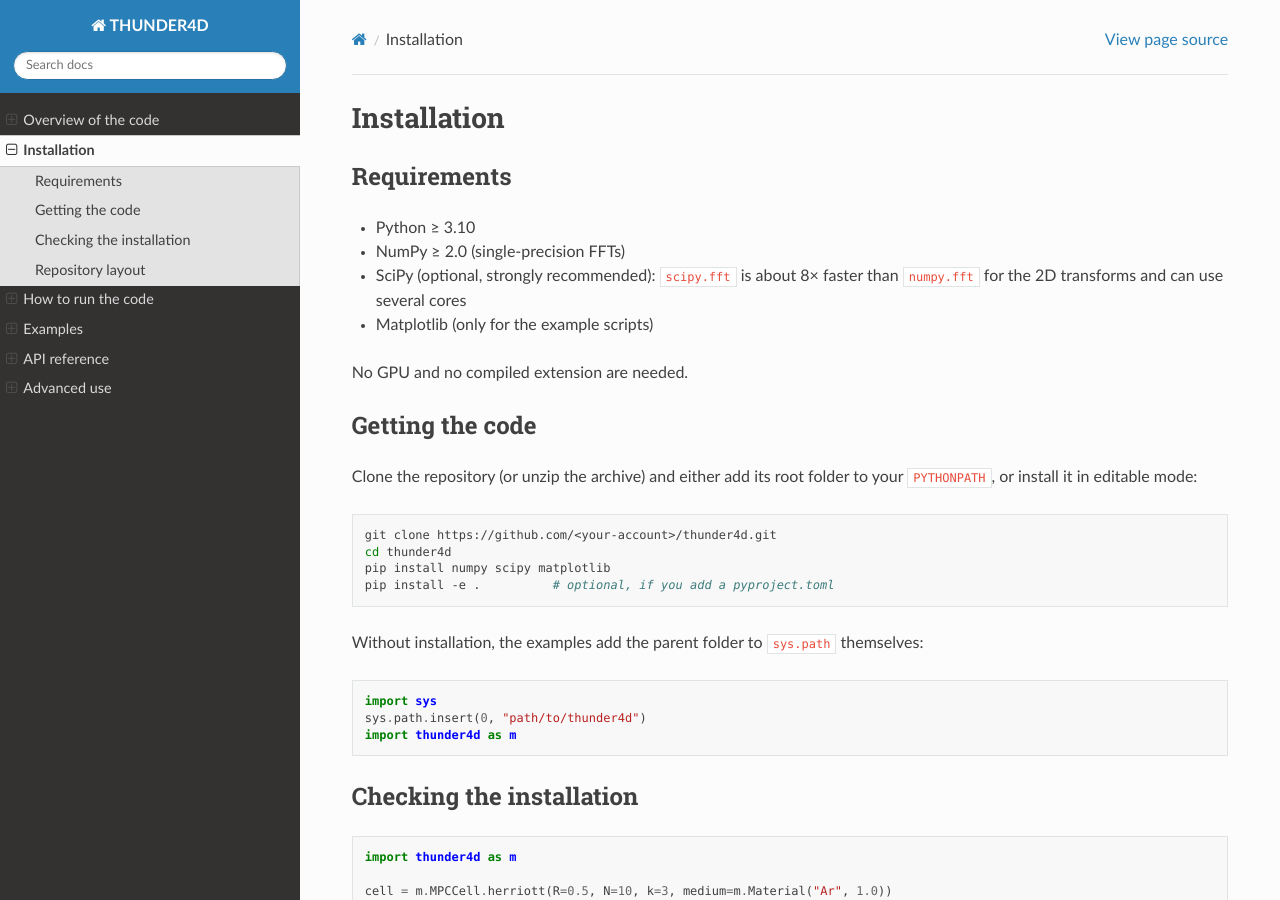
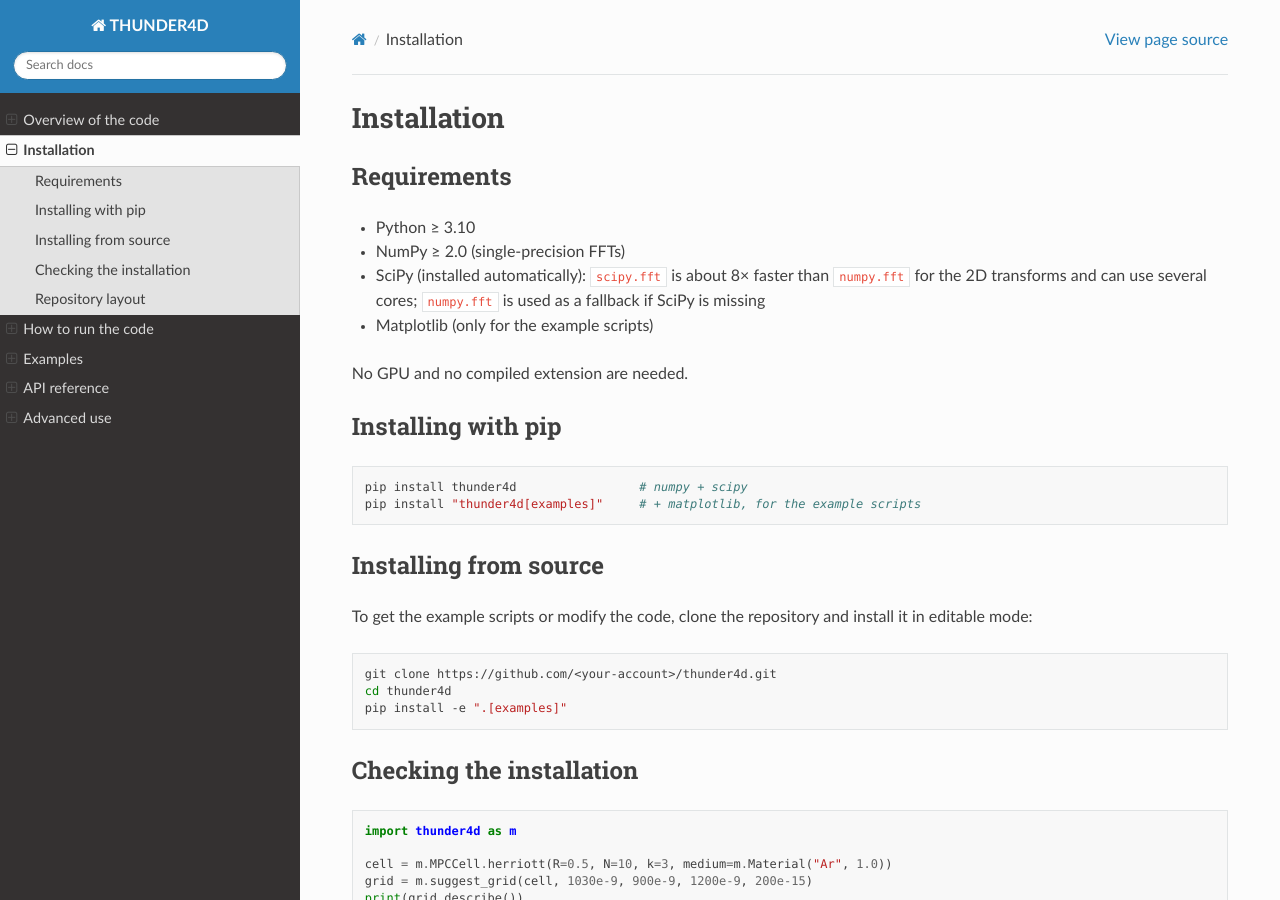
Before and after one commit to victorkolt/thunder4D, a Sphinx documentation site: the page built from docs/source/install/installation.rst, in a window 1280 px wide and 900 px high. Built offline with Sphinx 7.4.7 and the Read the Docs theme 3.1.0, drawn with Linux system fonts in a browser that asks for light colours.

Commit message:
second release

```diff
--- a/docs/source/install/installation.rst
+++ b/docs/source/install/installation.rst
@@ -6,32 +6,32 @@ Requirements
 
 - Python ≥ 3.10
 - NumPy ≥ 2.0 (single-precision FFTs)
-- SciPy (optional, strongly recommended): ``scipy.fft`` is about 8× faster than
-  ``numpy.fft`` for the 2D transforms and can use several cores
+- SciPy (installed automatically): ``scipy.fft`` is about 8× faster than
+  ``numpy.fft`` for the 2D transforms and can use several cores; ``numpy.fft`` is used
+  as a fallback if SciPy is missing
 - Matplotlib (only for the example scripts)
 
 No GPU and no compiled extension are needed.
 
-Getting the code
-----------------
+Installing with pip
+-------------------
 
-Clone the repository (or unzip the archive) and either add its root folder to your
-``PYTHONPATH``, or install it in editable mode:
+.. code-block:: bash
+
+   pip install thunder4d                 # numpy + scipy
+   pip install "thunder4d[examples]"     # + matplotlib, for the example scripts
+
+Installing from source
+----------------------
+
+To get the example scripts or modify the code, clone the repository and install it in
+editable mode:
 
 .. code-block:: bash
 
    git clone https://github.com/<your-account>/thunder4d.git
    cd thunder4d
-   pip install numpy scipy matplotlib
-   pip install -e .          # optional, if you add a pyproject.toml
-
-Without installation, the examples add the parent folder to ``sys.path`` themselves:
-
-.. code-block:: python
-
-   import sys
-   sys.path.insert(0, "path/to/thunder4d")
-   import thunder4d as m
+   pip install -e ".[examples]"
 
 Checking the installation
 -------------------------
```
Also changed, not shown: pyproject.toml (added, +38 -0 lines).
